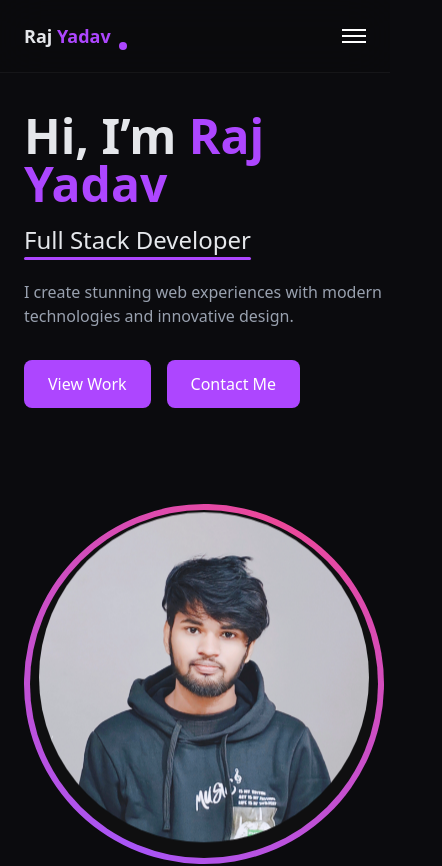
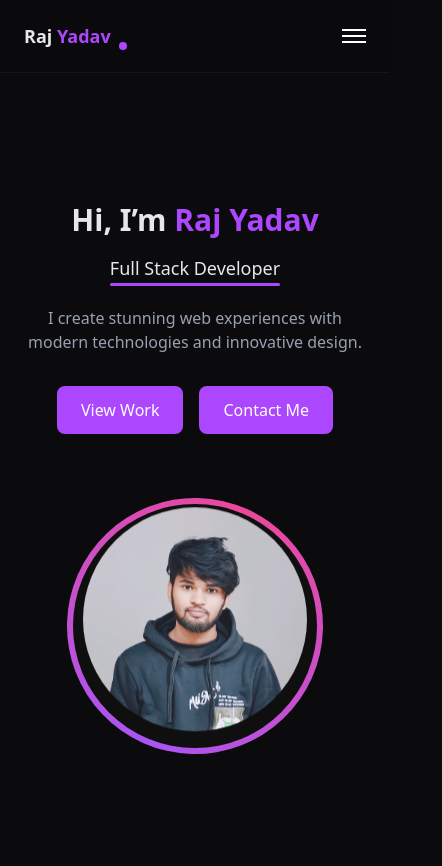
Before and after one commit to Raj969656/Myself-Portfolio, a React (Vite) app: page / in a window 390 px wide. Shown: the top 866 px of the page, 442 px wide, since content can reach past the window. Built offline with nearby package versions, Linux system fonts and the light colour scheme.

Commit message:
Refactor Hero component layout and styles

```diff
--- a/src/components/Hero.jsx
+++ b/src/components/Hero.jsx
@@ -8,7 +8,6 @@ function TypingText({ text, speed = 90 }) {
   const [index, setIndex] = useState(0);
   const [cursor, setCursor] = useState(true);
 
-
   useEffect(() => {
     if (index < text.length) {
       const t = setTimeout(() => {
@@ -17,7 +16,6 @@ function TypingText({ text, speed = 90 }) {
       return () => clearTimeout(t);
     }
   }, [index, text, speed]);
-
 
   useEffect(() => {
     const blink = setInterval(() => {
@@ -40,50 +38,54 @@ function ProfileImage() {
       initial={{ opacity: 0 }}
       animate={{ opacity: 1 }}
       transition={{ duration: 0.8, ease: "easeOut" }}
-      className="relative w-[360px] h-[360px] flex items-center justify-center"
+      className="
+        relative
+        w-64 h-64
+        sm:w-72 sm:h-72
+        md:w-[360px] md:h-[360px]
+        flex items-center justify-center
+      "
     >
-
       <motion.div
         animate={{ rotate: 360 }}
-        transition={{
-          repeat: Infinity,
-          duration: 12,
-          ease: "linear",
-        }}
+        transition={{ repeat: Infinity, duration: 12, ease: "linear" }}
         className="absolute inset-0 rounded-full
           bg-[conic-gradient(from_0deg,#a855f7,#ec4899,#a855f7)]"
       />
 
-
       <div className="absolute inset-[6px] rounded-full bg-[#0f0f10]" />
 
-      {/* profile image */}
       <img
         src="/profile.jpg"
-  alt="Profile"
-  className="relative z-10 w-[330px] h-[330px] rounded-full object-cover animate-float"
+        alt="Raj Yadav full stack developer profile"
+        className="
+          relative z-10
+          w-56 h-56
+          sm:w-64 sm:h-64
+          md:w-[330px] md:h-[330px]
+          rounded-full object-cover animate-float
+        "
       />
-
     </motion.div>
   );
 }
 
 export default function Hero() {
   return (
-    <section
-      id="home"
-      className="min-h-screen flex items-center pt-28"
-    >
-      <div className="max-w-6xl mx-auto px-6 w-full grid md:grid-cols-2 gap-24 items-center">
-
+    <section id="home" className="min-h-screen flex items-center pt-28">
+      <div className="
+        max-w-6xl mx-auto px-6 w-full
+        grid grid-cols-1 md:grid-cols-2
+        gap-16 md:gap-24
+        items-center
+      ">
         {/* LEFT CONTENT */}
-        <div>
-          {/* Heading */}
+        <div className="text-center md:text-left">
           <motion.h1
             initial={{ opacity: 0, y: 18 }}
             animate={{ opacity: 1, y: 0 }}
             transition={{ duration: 0.6 }}
-            className="text-5xl font-bold mb-4"
+            className="text-3xl sm:text-4xl md:text-5xl font-bold mb-4"
           >
             Hi, I’m{" "}
             <span className="text-purple-500 cursor-pointer">
@@ -91,16 +93,14 @@ export default function Hero() {
             </span>
           </motion.h1>
 
-          {/* Typing line */}
           <motion.div
             initial={{ opacity: 0 }}
             animate={{ opacity: 1 }}
             transition={{ delay: 0.3 }}
-            className="relative inline-block text-2xl font-medium"
+            className="relative inline-block text-lg sm:text-xl md:text-2xl font-medium"
           >
             <TypingText text="Full Stack Developer" />
 
-            {/* underline */}
             <motion.div
               initial={{ width: 0 }}
               animate={{ width: "100%" }}
@@ -109,37 +109,35 @@ export default function Hero() {
             />
           </motion.div>
 
-          {/* Description */}
           <motion.p
             initial={{ opacity: 0 }}
             animate={{ opacity: 1 }}
             transition={{ delay: 0.8 }}
-            className="text-gray-400 max-w-[420px] mt-6"
+            className="
+              text-gray-400
+              max-w-md
+              mx-auto md:mx-0
+              mt-6
+            "
           >
             I create stunning web experiences with modern
             technologies and innovative design.
           </motion.p>
 
-          {/* Buttons */}
-       <div className="flex gap-4 mt-8 cursor-pointer">
+          <div className="flex justify-center md:justify-start gap-4 mt-8">
             <a href="#projects">
-  <GlowButton><span className="cursor-pointer">View Work</span></GlowButton>
+              <GlowButton>View Work</GlowButton>
             </a>
             <a href="#contact">
-  <GlowButton><button className="cursor-pointer">Contact Me</button></GlowButton>
+              <GlowButton>Contact Me</GlowButton>
             </a>
-
           </div>
-
-
         </div>
 
         {/* RIGHT IMAGE */}
         <div className="flex justify-center">
           <ProfileImage />
         </div>
-
-
       </div>
     </section>
   );
```
Lines whose indentation alone changed are shown as unchanged.
